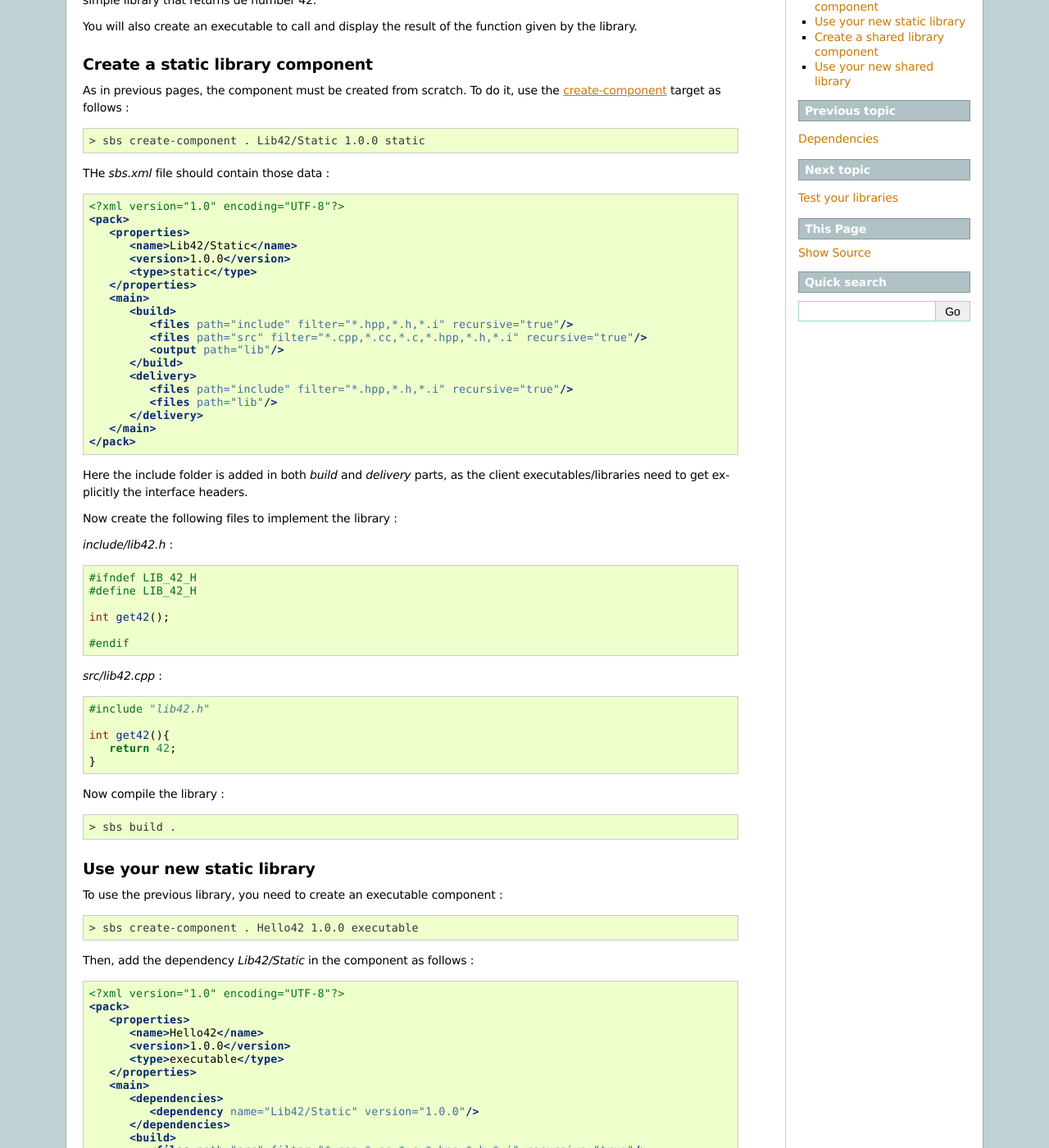
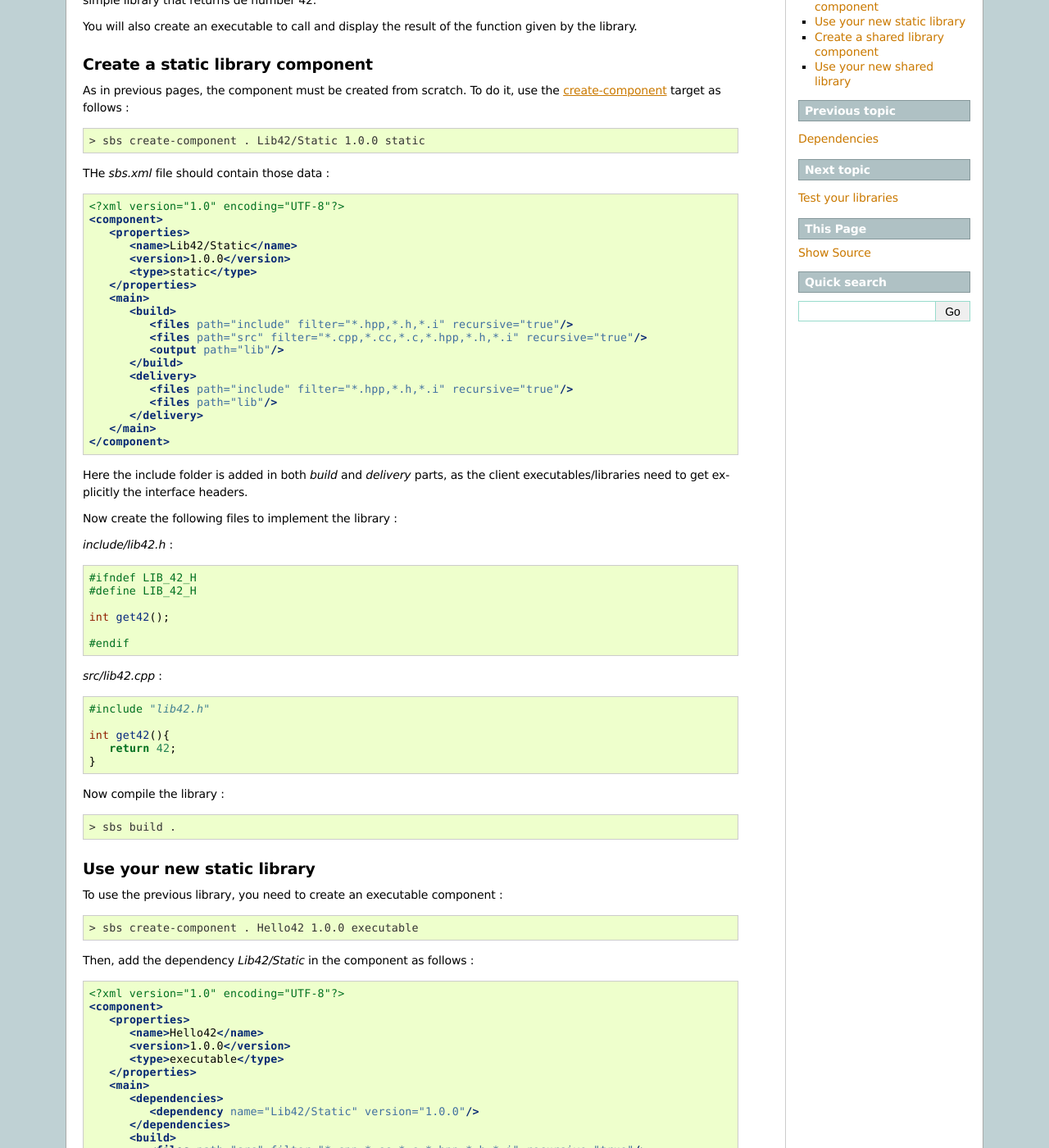
Before and after one commit to thoratou/sbs-sphinx-doc, a Sphinx documentation site: the page built from source/tutorial/develop-libraries.rst, in a window 1280 px wide and 1400 px high, scrolled down 353 px. Shown: the whole window at 82% size. Built offline with Sphinx 7.4.7, drawn with Linux system fonts in a browser that asks for light colours; formulas are drawn with MathJax 3; some of the changed text lies outside the part shown.

Commit message:
changed pack by component

```diff
--- a/source/index.rst
+++ b/source/index.rst
@@ -23,7 +23,7 @@ Create your component file :
 .. code-block:: xml
 
    <?xml version="1.0" encoding="UTF-8"?>
-   <pack>
+   <component>
       <properties>
          <name>HelloWorld</name>
          <version>1.0.0</version>
@@ -38,7 +38,7 @@ Create your component file :
             <files path="exe"/>
          </delivery>
       </main>
-   </pack>
+   </component>
 
 Write your code :
 
--- a/source/tutorial/dependencies.rst
+++ b/source/tutorial/dependencies.rst
@@ -81,7 +81,7 @@ To fix it, the *glm* component needs to be declared into the *sbs.xml* file :
 .. code-block:: xml
 
    <?xml version="1.0" encoding="UTF-8"?>
-   <pack>
+   <component>
       <properties>
          <name>Hello/GLM</name>
          <version>1.0.0</version>
@@ -99,6 +99,6 @@ To fix it, the *glm* component needs to be declared into the *sbs.xml* file :
             <files path="exe"/>
          </delivery>
       </main>
-   </pack>
+   </component>
 
 Now compile and run.
--- a/source/tutorial/develop-libraries.rst
+++ b/source/tutorial/develop-libraries.rst
@@ -22,7 +22,7 @@ THe *sbs.xml* file should contain those data :
 .. code-block:: xml
 
    <?xml version="1.0" encoding="UTF-8"?>
-   <pack>
+   <component>
       <properties>
          <name>Lib42/Static</name>
          <version>1.0.0</version>
@@ -39,7 +39,7 @@ THe *sbs.xml* file should contain those data :
             <files path="lib"/>
          </delivery>
       </main>
-   </pack>
+   </component>
 
 Here the include folder is added in both *build* and *delivery* parts,
 as the client executables/libraries need to get explicitly the interface headers.
@@ -87,7 +87,7 @@ Then, add the dependency *Lib42/Static* in the component as follows :
 .. code-block:: xml
 
    <?xml version="1.0" encoding="UTF-8"?>
-   <pack>
+   <component>
       <properties>
          <name>Hello42</name>
          <version>1.0.0</version>
@@ -105,7 +105,7 @@ Then, add the dependency *Lib42/Static* in the component as follows :
             <files path="exe"/>
          </delivery>
       </main>
-   </pack>
+   </component>
 
 At last, implement the *main.cpp* file.
 
@@ -139,7 +139,7 @@ This technical flag you help us to create a fully portable shared library.
 .. code-block:: xml
 
    <?xml version="1.0" encoding="UTF-8"?>
-   <pack>
+   <component>
       <properties>
          <name>Lib42/Shared</name>
          <version>1.0.0</version>
@@ -159,7 +159,7 @@ This technical flag you help us to create a fully portable shared library.
             <files path="lib"/>
          </delivery>
       </main>
-   </pack>
+   </component>
 
 Then, implement the library code sources.
 
@@ -221,7 +221,7 @@ You need to change the *Lib42/Static* library by the *Lib42/Shared* one.
 .. code-block:: xml
 
    <?xml version="1.0" encoding="UTF-8"?>
-   <pack>
+   <component>
       <properties>
          <name>Hello42</name>
          <version>1.0.0</version>
@@ -239,6 +239,6 @@ You need to change the *Lib42/Static* library by the *Lib42/Shared* one.
             <files path="exe"/>
          </delivery>
       </main>
-   </pack>
+   </component>
 
 Compile and run the executable.
--- a/source/tutorial/helloworld.rst
+++ b/source/tutorial/helloworld.rst
@@ -60,7 +60,7 @@ open the generated *sbs.xml* file to verify its data :
 .. code-block:: xml
 
    <?xml version="1.0" encoding="UTF-8"?>
-   <pack>
+   <component>
       <properties>
          <name>HelloWorld</name>
          <version>1.0.0</version>
@@ -75,7 +75,7 @@ open the generated *sbs.xml* file to verify its data :
             <files path="exe"/>
          </delivery>
       </main>
-   </pack>
+   </component>
 
 Now, you need to code your executable. To do this, create the *src/main.cpp* file and write the code :
 
```
Also changed, not shown: source/tutorial/improve-helloworld.rst (+6 -6 lines), source/tutorial/test-libraries.rst (+4 -4 lines).
